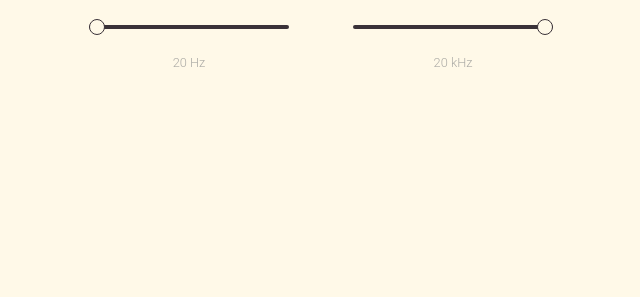
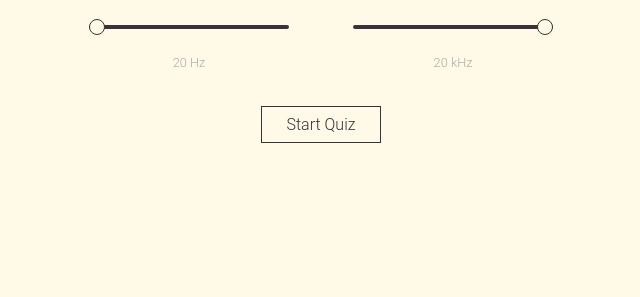
Before and after one commit to xnicolll/ui-eq-lab, a Flask app: page /examples in a window 1280 px wide. Shown: the part 1160-1457 px from the top of the page, without its empty margins (351-991 px from the left). Before the commit the page ends 1227 px from the top, so only its background shows below. Run offline with Flask 3, Linux system fonts and the light colour scheme.

Commit message:
feat: start quiz button

```diff
--- a/templates/examples.html
+++ b/templates/examples.html
@@ -86,11 +86,25 @@
                             <span class="frequency-value">20 kHz</span>
                         </div>
                     </div>
+                    <div class="quiz-prompt">
+                        <a href="/quiz" class="nav-btn">Start Quiz</a>
+                    </div>
                 </div>
             </div>
         </div>
     </div>
 </div>
+
+<style>
+.quiz-prompt {
+    text-align: center;
+    margin-top: 1.5rem;
+}
+
+.pass-filters {
+    margin-bottom: 0;  /* Remove bottom margin from pass filters */
+}
+</style>
 
 <script>
 document.addEventListener('DOMContentLoaded', function() {
```
